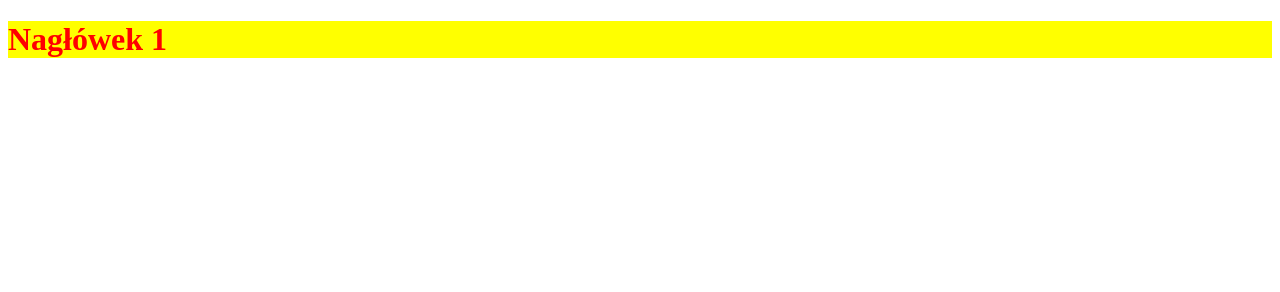
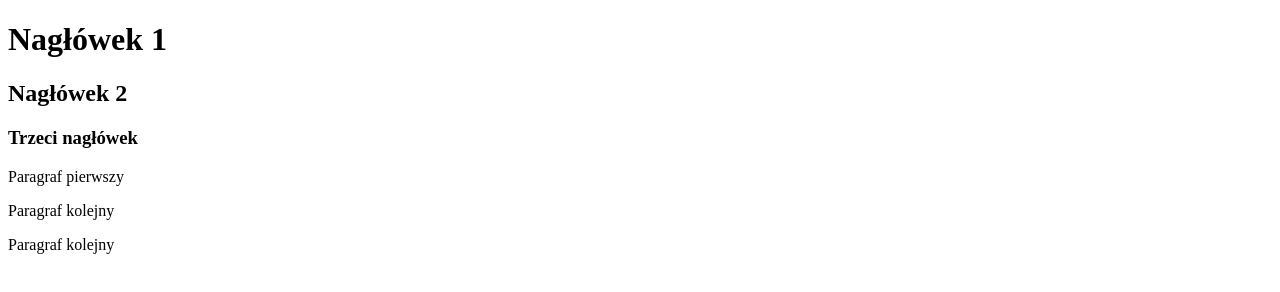
Before and after one commit to karol509x/jquery, a plain HTML site: page index.html in a window 1280 px wide. Drawn offline with nearby package versions, Linux system fonts and the light colour scheme.

Commit message:
selektory jq

```diff
--- a/index.html
+++ b/index.html
@@ -7,8 +7,15 @@
 <body>
 
     <h1 id="first">Nagłówek 1</h1>
+    <h2 id="second">Nagłówek 2</h2>
+    <h3>Trzeci nagłówek</h3>
+    <p id="paragraf">Paragraf pierwszy</p>
+    <div>
+        <p class="paragraf">Paragraf kolejny</p>
+    </div>
+    <p class="paragrafnext">Paragraf kolejny</p>
 
     <script type="text/javascript" src="https://cdnjs.cloudflare.com/ajax/libs/jquery/3.2.1/jquery.min.js"></script>
-    <script src="js/1-document-ready.js"></script>
+    <script src="js/2-selektory.js"></script>
 </body>
 </html>
--- /dev/null
+++ b/js/2-selektory.js
@@ -0,0 +1,16 @@
+'use strict';
+
+$(function(){
+    //pobieranie elemntow po znaczniku
+    var paragraphs = $('p");
+    console.log(paragraphs);
+
+    //pobieranie elementow po id
+    var paragraphOne = $('#paragraf');
+    console.log(paragraphOne);
+
+    //pobieranie elementow po klasie
+    var paragraphTwo = $('.paragraf');
+    console.log(paragraphTwo);
+
+});
```
